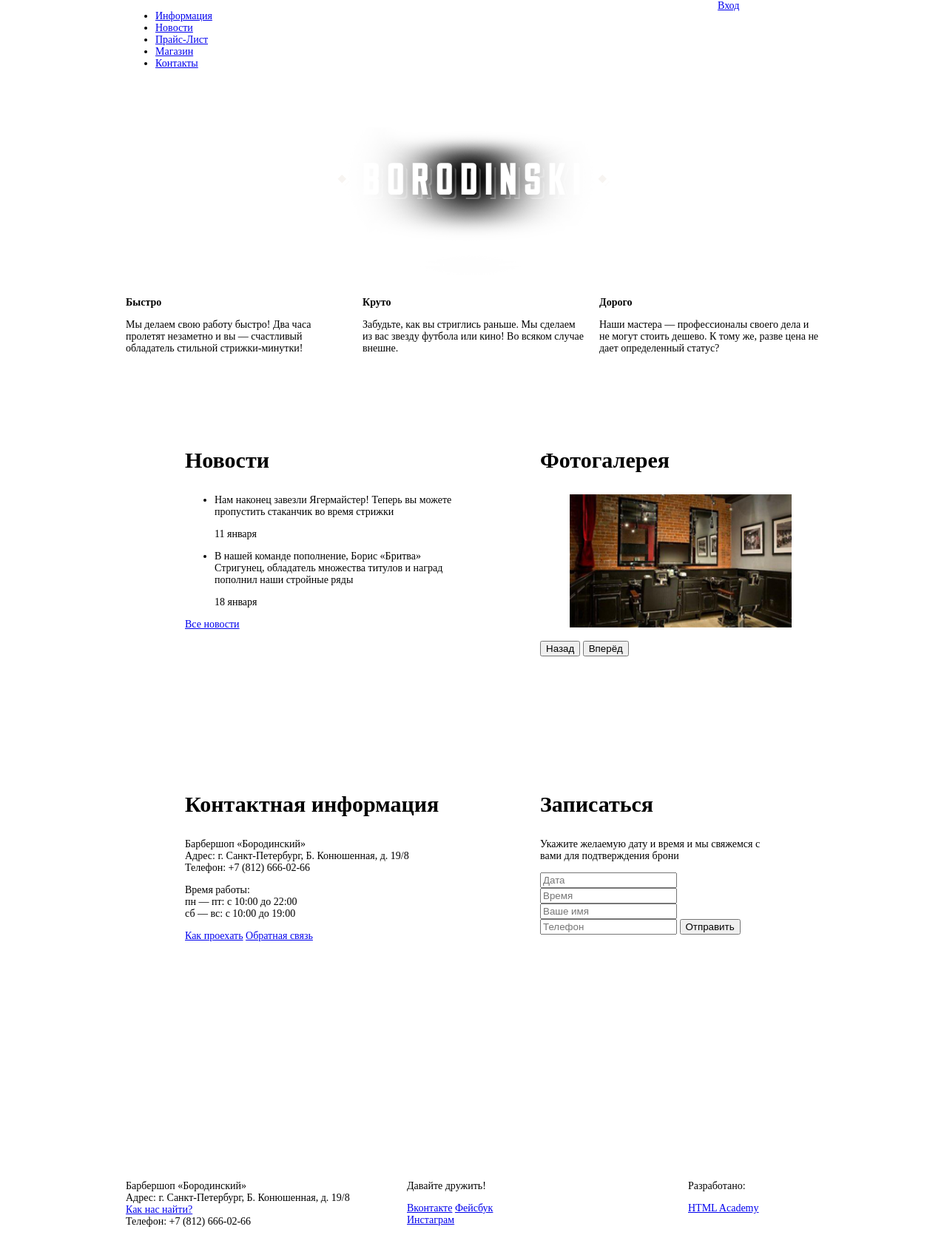
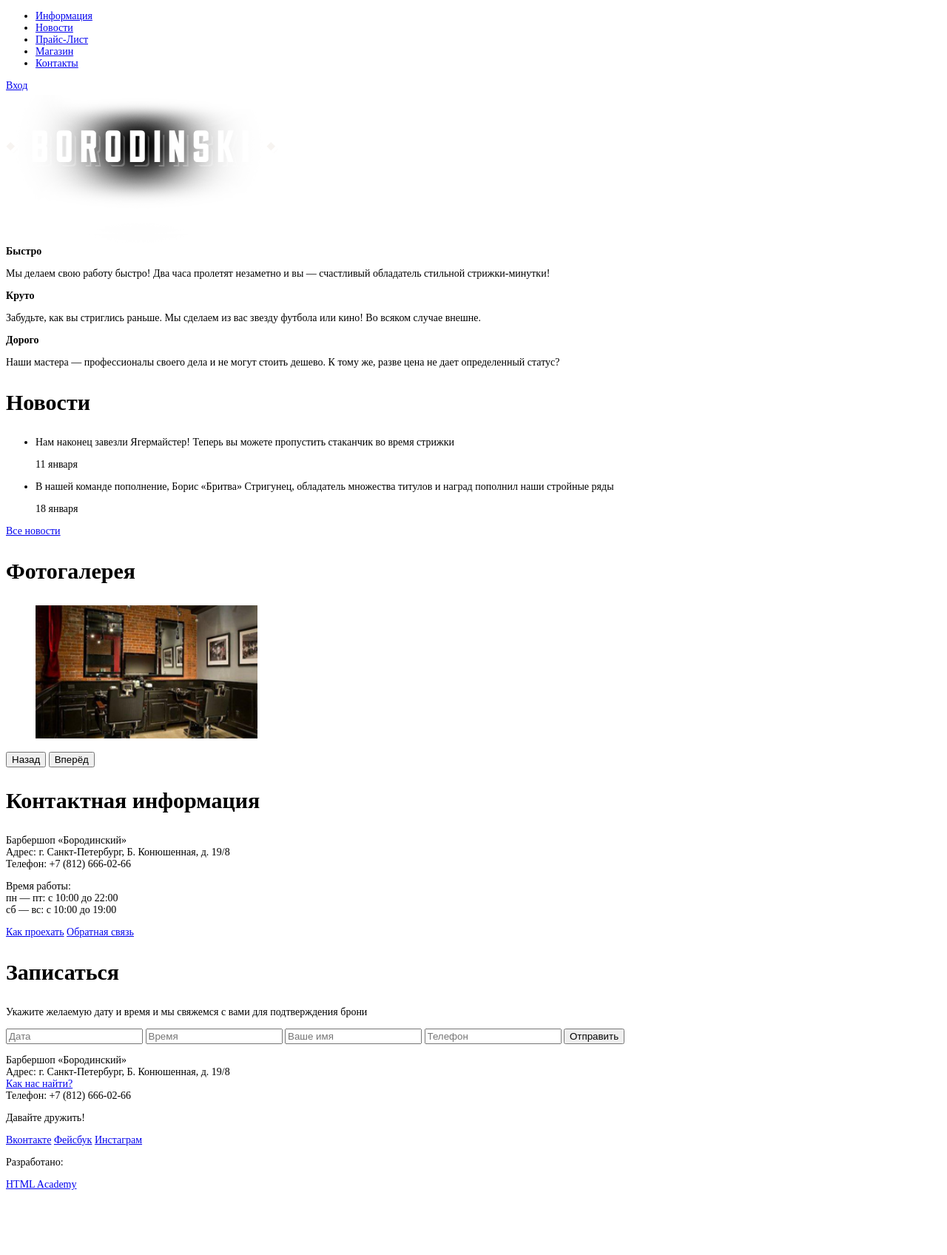
Before and after one commit to okololitra/221343-barbershop, a plain HTML site: page index.html in a window 1280 px wide. Shown: the whole page at 74% size. After the commit the page ends 1617 px from the top, so only its background shows below. Drawn offline with Linux system fonts and the light colour scheme.

Commit message:
Revert "Натянул сетку."
This reverts commit 121e512afe2c7184bce6b28326086af92bfad642.

```diff
--- a/css/style.css
+++ b/css/style.css
@@ -6,7 +6,6 @@ color: 000000;
 font-weight:normal;
 
 }
-
 h2{
 font-size: 30px;
 line-height: 42px;
@@ -17,137 +16,3 @@ font-size: 14px;
 line-height: 18px;
 font-weight: normal;
 }
-html,
-body {
-  min-width: 1122px;
-  margin: 0;
-  padding: 0;
-}
-
-.clearfix::after {
-  content: "";
-
-  display: table;
-  clear: both;
-}
-
-.container {
-  width: 940px;
-  margin: 0 auto;
-  padding: 0 10px;
-}
-
-.main-header {
-  margin-bottom: 60px;
-}
-
-.main-navigation {
-  float: left;
-  width: 780px;
-  min-height: 70px;
-}
-
-.user-block {
-  float: right;
-  width: 140px;
-  min-height: 70px;
-}
-
-.index-logo {
-  width: 368px;
-  min-height: 204px;
-  margin-right: auto;
-  margin-left: auto;
-  margin-bottom: 25px;
-}
-
-.features {
-  margin-bottom: 80px;
-}
-
-.features-item {
-  float: left;
-  width: 300px;
-  min-height: 175px;
-  margin-right: 20px;
-}
-
-.features-item:last-child {
-  margin-right: 0;
-}
-
-.index-content {
-  margin-bottom: 35px;
-  padding: 50px 80px;
-}
-
-.index-content-left {
-  float: left;
-  width: 380px;
-  min-height: 330px;
-}
-
-.index-content-right {
-  float: right;
-  width: 300px;
-  min-height: 330px;
-}
-
-.main-footer {
-  margin-top: 65px;
-  padding-top: 60px;
-  padding-bottom: 40px;
-}
-
-.footer-contacts {
-  float: left;
-  width: 320px;
-  margin-right: 60px;
-  min-height: 90px;
-}
-
-.footer-social {
-  float: left;
-  width: 180px;
-  min-height: 90px;
-}
-
-.footer-copyright {
-  float: right;
-  width: 180px;
-  min-height: 90px;
-}
-.breadcrumbs{
-    margin-top: 60px;
-    width: 630px;
-    margin-left: 20px;
-    margin-right: 320px;
-    margin-bottom: 60px;
-}
-.content-left{
-    margin-left: 20px;
-    float: left;
-    width: 460px;
-}
-.content-right{
-    float: right;
-    width: 390px;
-}
-.content-left-shop{
-    float: left;
-    width: 170px;
-    margin-left: 10px;
-}
-.content-right-shop{
-    float: right;
-    width: 700px;
-    margin-left: 50px;
-    margin-right: 10px;
-}
-.content-bottom-shop{
-    clear:both;
-}
-.product{
-    width: 220px;
-    float: left;
-}
--- a/index.html
+++ b/index.html
@@ -7,7 +7,7 @@
   </head>
   <body>
     <header class="main-header">
-      <div class="container clearfix">
+      <div class="container">
         <nav class="main-navigation">
           <ul>
             <li>
@@ -32,8 +32,8 @@
         </div>
       </div>
     </header>
-      <main class="container clearfix">
-        <div class="index-logo clearfix">
+      <main class="container">
+        <div class="index-logo">
             <img  src="img/BORODINSKI%20Logo.png" alt="Барбершоп Бородинский" height="204" width="368">
         </div>
         <section class="features">
@@ -50,7 +50,7 @@
               <p>Наши мастера — профессионалы своего дела и не могут стоить дешево. К тому же, разве цена не дает определенный статус?</p>
           </div>
           </section>
-          <div class="index-content clearfix">
+          <div class="index-content">
               <div class="index-content-left">
                   <h2 class="index-content-title">Новости</h2>
                   <ul class="new-preview">
@@ -77,7 +77,7 @@
 
               </div>
           </div>
-          <div class="index-content clearfix">
+          <div class="index-content">
             <div class="index-content-left">
               <h2 class="index-content-title">Контактная информация</h2>
                 <p>
@@ -106,8 +106,7 @@
             </div>
           </div>
       </main>
-      <footer class="main-footer ">
-          <div class="container clearfix">
+      <footer class="main-footer">
        <div class="footer-contacts">
          <p> Барбершоп «Бородинский»<br>
           Адрес: г. Санкт-Петербург, Б. Конюшенная, д. 19/8<br>
@@ -125,7 +124,6 @@
           <p>Разработано:</p>
           <a class="btn" href="https://htmlacademy.ru">HTML Academy</a>
         </div>
-          </div>
       </footer>
   </body>
 </html>
```
Also changed, not shown: item.html (+3 -5 lines), shop.html (+6 -10 lines).
